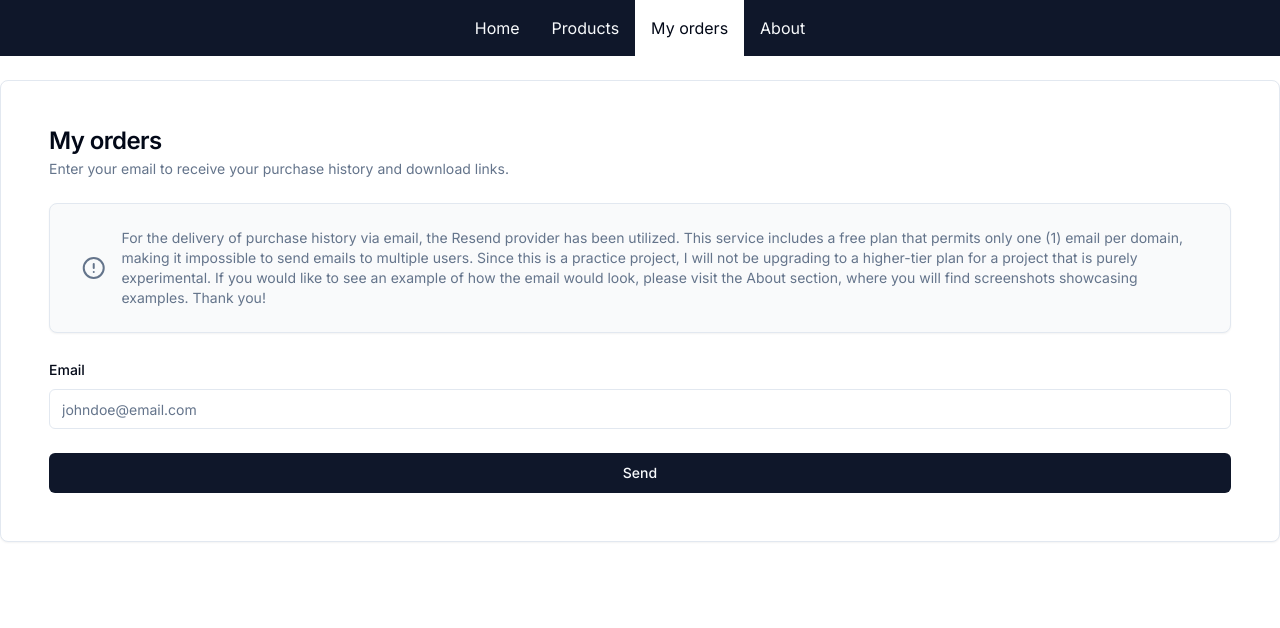
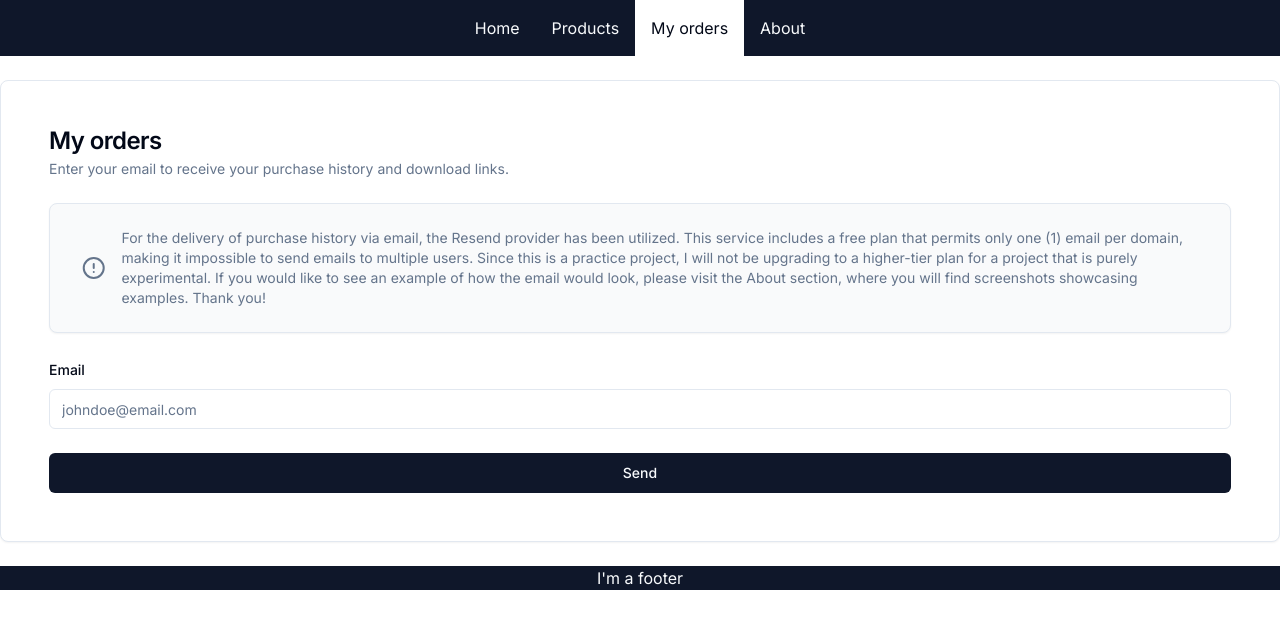
Before and after one commit to FacuTombesi/Ecommerce, a Next.js app: page /orders in a window 1280 px wide. Shown: the top 628 px of the page. Built offline with nearby package versions, Linux system fonts and the light colour scheme; no server answers.

Commit message:
add(+): created footer

```diff
--- a/src/app/(customerPages)/layout.tsx
+++ b/src/app/(customerPages)/layout.tsx
@@ -1,3 +1,4 @@
+import Footer from "@/components/Footer";
 import Nav, { NavLink } from "@/components/Nav";
 
 export const dynamic = "force-dynamic";
@@ -16,6 +17,7 @@ export default function Layout({
         <NavLink href="/about">About</NavLink>
       </Nav>
       <div className="container my-6 justify-self-center">{children}</div>
+      <Footer />
     </div>
   );
 }
--- /dev/null
+++ b/src/components/Footer.tsx
@@ -0,0 +1,7 @@
+export default function Footer() {
+  return (
+    <footer className="bg-primary text-primary-foreground flex justify-center px-4">
+      I'm a footer
+    </footer>
+  );
+}
```
